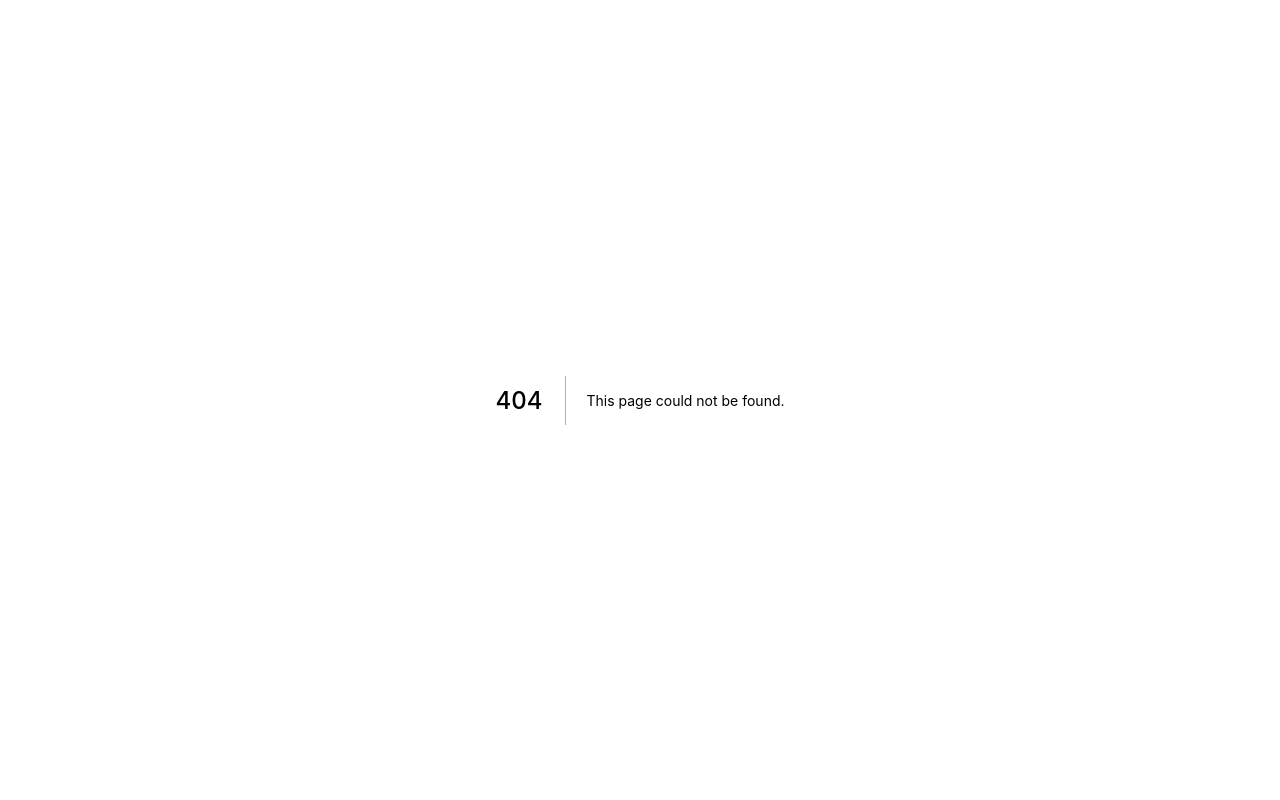
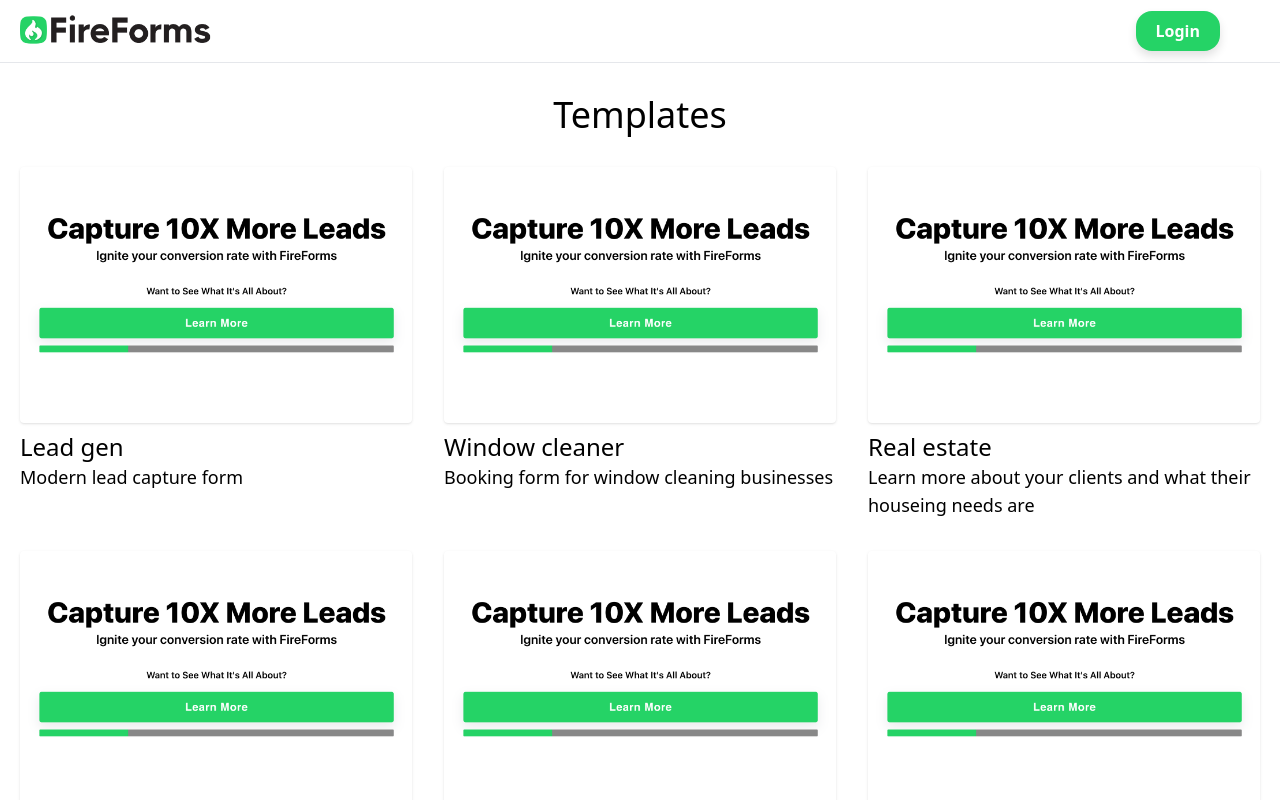
Before and after one commit to seananth/fireforms-marketing, a Next.js app: page /examples in a window 1280 px wide. Before the commit this address had no page. Shown: the top 800 px of the page. Built offline with nearby package versions, Linux system fonts and the light colour scheme.

Commit message:
examples page & card

```diff
--- /dev/null
+++ b/components/examples/ExampleCard.jsx
@@ -0,0 +1,15 @@
+import Image from "next/image";
+
+export const ExampleCard = (props) => {
+  return (
+    <div>
+      <div className="text-center py-10 h-64 shadow rounded">
+        <Image src={props.preview} />
+      </div>
+      <div className="pt-2">
+        <p className="text-2xl">{props.title}</p>
+        <p className="text-lg">{props.body}</p>
+      </div>
+    </div>
+  );
+};
--- /dev/null
+++ b/pages/examples.js
@@ -0,0 +1,52 @@
+import Container from "../components/container";
+import Layout from "../components/layout";
+import Head from "next/head";
+import image from "../public/assets/examples/lead-gen-example.png";
+
+//components
+import { ExampleCard } from "../components/examples/ExampleCard";
+
+export default function Examples() {
+  return (
+    <Layout>
+      <Head>
+        <title>Fireforms</title>
+      </Head>
+      <Container>
+        <p className="py-8 text-4xl text-center">Templates</p>
+        <div className="grid grid-cols-3 gap-8">
+          <ExampleCard
+            preview={image}
+            title="Lead gen"
+            body="Modern lead capture form"
+          />
+          <ExampleCard
+            preview={image}
+            title="Window cleaner"
+            body="Booking form for window cleaning businesses"
+          />
+          <ExampleCard
+            preview={image}
+            title="Real estate"
+            body="Learn more about your clients and what their houseing needs are"
+          />
+          <ExampleCard
+            preview={image}
+            title="Lead gen"
+            body="Modern lead capture form"
+          />
+          <ExampleCard
+            preview={image}
+            title="Window cleaner"
+            body="Booking form for window cleaning businesses"
+          />
+          <ExampleCard
+            preview={image}
+            title="Real estate"
+            body="Learn more about your clients and what their houseing needs are"
+          />
+        </div>
+      </Container>
+    </Layout>
+  );
+}
```
Also changed, not shown: public/assets/examples/lead-gen-example.png (added).
